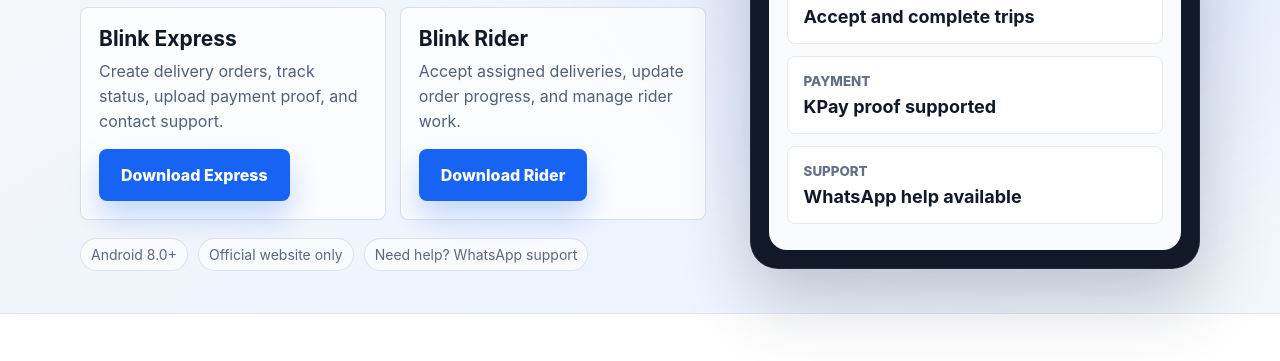
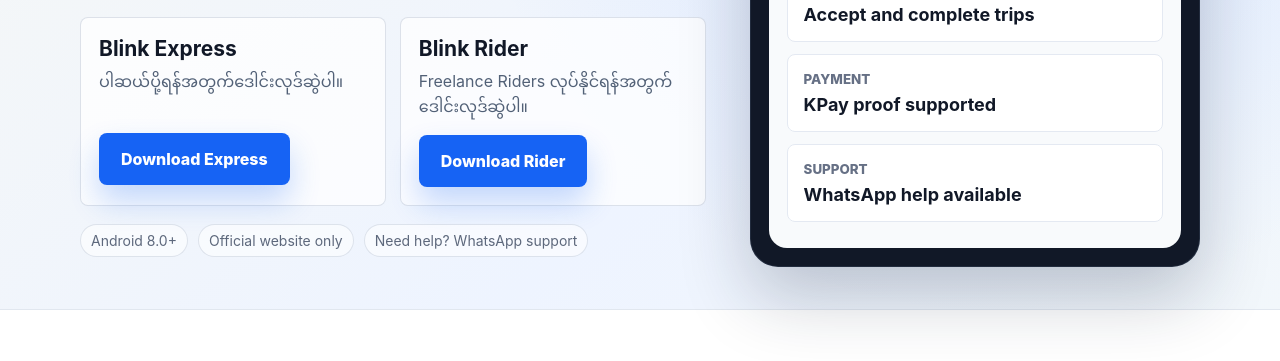
Before and after one commit to kyawmt2000/Courier, a website: page BlinkPolicySite/index.html in a window 1280 px wide. Shown: the part 427-788 px from the top of the page. Drawn offline with Linux system fonts and the light colour scheme.

Commit message:
Update index.html

```diff
--- a/BlinkPolicySite/index.html
+++ b/BlinkPolicySite/index.html
@@ -437,12 +437,12 @@
             <div class="download-grid" aria-label="Blink app downloads">
               <article class="download-card">
                 <h2>Blink Express</h2>
-                <p>Create delivery orders, track status, upload payment proof, and contact support.</p>
+                <p>ပါဆယ်ပို့ရန်အတွက်ဒေါင်းလုဒ်ဆွဲပါ။</p>
                 <a class="button" href="/downloads/blink-express.apk" download>Download Express</a>
               </article>
               <article class="download-card">
                 <h2>Blink Rider</h2>
-                <p>Accept assigned deliveries, update order progress, and manage rider work.</p>
+                <p>Freelance Riders လုပ်နိုင်ရန်အတွက် ဒေါင်းလုဒ်ဆွဲပါ။</p>
                 <a class="button" href="/downloads/blink-rider.apk" download>Download Rider</a>
               </article>
             </div>
```
